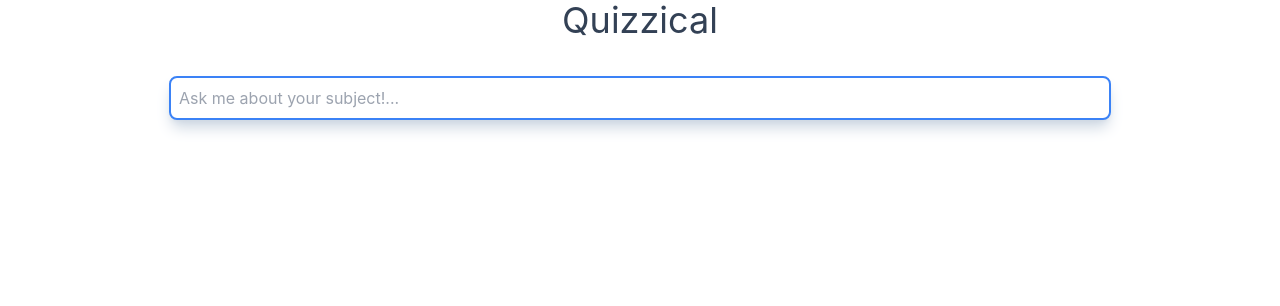
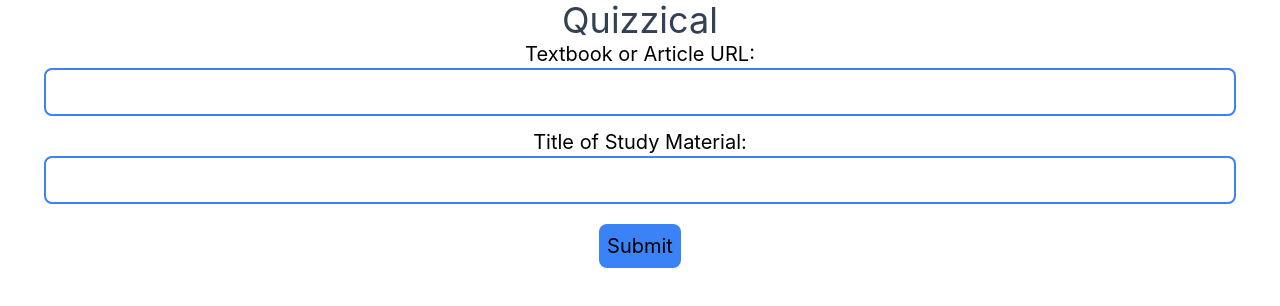
Before and after one commit to ipbrennan90/quizzical-client, a React (Create React App) app: page / in a window 1280 px wide. Shown: the top 306 px of the page. Built offline with nearby package versions, Linux system fonts and the light colour scheme.

Commit message:
Teacher component added, dynamic setting of study content working

```diff
--- a/src/App.js
+++ b/src/App.js
@@ -1,26 +1,26 @@
 import "./App.css";
 import React from "react";
 import Tutor from "./pages/Tutor";
+import Configurator from "./pages/Configurator";
 
-async function getSessionId(chatSessionId) {
-  const body = {
-    chat_session_id: chatSessionId,
+function App() {
+  const [teacherMode, setTeacherMode] = React.useState(true);
+  const [namespace, setNamespace] = React.useState("prod-science");
+
+  const closeTeacherMode = () => {
+    setTeacherMode(false);
   };
 
-  const response = await fetch(`${process.env.REACT_APP_API_URL}/session`, {
-    method: "POST",
-    headers: {
-      "Content-Type": "application/json",
-    },
-    body: JSON.stringify(body),
-  });
-
-  const response_body = await response.json();
-  return response_body.data.chat_session_id;
-}
-
-function App() {
-  return <Tutor />;
+  if (teacherMode) {
+    return (
+      <Configurator
+        closeTeacherMode={closeTeacherMode}
+        setNamespace={setNamespace}
+      />
+    );
+  } else {
+    return <Tutor namespace={namespace} />;
+  }
 }
 
 export default App;
--- /dev/null
+++ b/src/pages/Configurator.js
@@ -0,0 +1,73 @@
+import React, { useState } from "react";
+
+export default function Configurator({ setNamespace, closeTeacherMode }) {
+  const [loading, setLoading] = useState(false);
+  const handleSubmit = async (event) => {
+    event.preventDefault();
+    setLoading(true);
+    const configurator = new FormData(event.target);
+    const body = {};
+    for (const [key, value] of configurator.entries()) {
+      body[key] = value;
+    }
+    const response = await fetch(`${process.env.REACT_APP_API_URL}/configure`, {
+      method: "POST",
+      headers: {
+        "Content-Type": "application/json",
+      },
+      body: JSON.stringify(body),
+    });
+
+    const responseBody = await response.json();
+
+    setNamespace(responseBody.data.namespace);
+
+    setLoading(false);
+    closeTeacherMode();
+  };
+  return (
+    <div className="App">
+      <div>
+        <div className="text-4xl text-slate-700">Quizzical</div>
+        <div className="flex flex-col w-full items-center justify-center">
+          <form onSubmit={handleSubmit}>
+            <label className="text-xl" htmlFor="study-content">
+              Textbook or Article URL:
+            </label>
+            <input
+              className="w-full mb-3 p-2 text-xl rounded-lg border-2 border-blue-500"
+              type="text"
+              id="study-content"
+              name="studyContent"
+            ></input>
+            <label className="text-xl" htmlFor="study-material-title">
+              Title of Study Material:
+            </label>
+            <input
+              className="w-full mb-3 p-2 text-xl rounded-lg border-2 border-blue-500"
+              type="text"
+              id="study-material-title"
+              name="studyContentName"
+            ></input>
+            {loading ? (
+              <button
+                className="h-fit mt-2 p-2 text-xl rounded-lg bg-slate-500"
+                type="submit"
+                disabled
+              >
+                Loading...
+              </button>
+            ) : (
+              <button
+                className="h-fit mt-2 p-2 text-xl rounded-lg bg-blue-500"
+                type="submit"
+              >
+                Submit
+              </button>
+            )}
+          </form>
+        </div>
+      </div>
+    </div>
+  );
+}
--- a/src/pages/Tutor.js
+++ b/src/pages/Tutor.js
@@ -19,7 +19,7 @@ async function getSessionId(chatSessionId) {
   return response_body.data.chat_session_id;
 }
 
-export default function Tutor() {
+export default function Tutor({ namespace }) {
   const [messages, setMessages] = useState([]);
   const [chatSessionId, setChatSessionId] = useState(null);
   const [inputText, setInputText] = useState("");
@@ -38,7 +38,7 @@ export default function Tutor() {
     const userMessage = { text: inputText, isBot: false };
     const body = {
       question: inputText,
-      namespace: "prod-science",
+      namespace,
       character: "steve_brule",
       chat_session_id: currentChatSessionId,
     };
```
